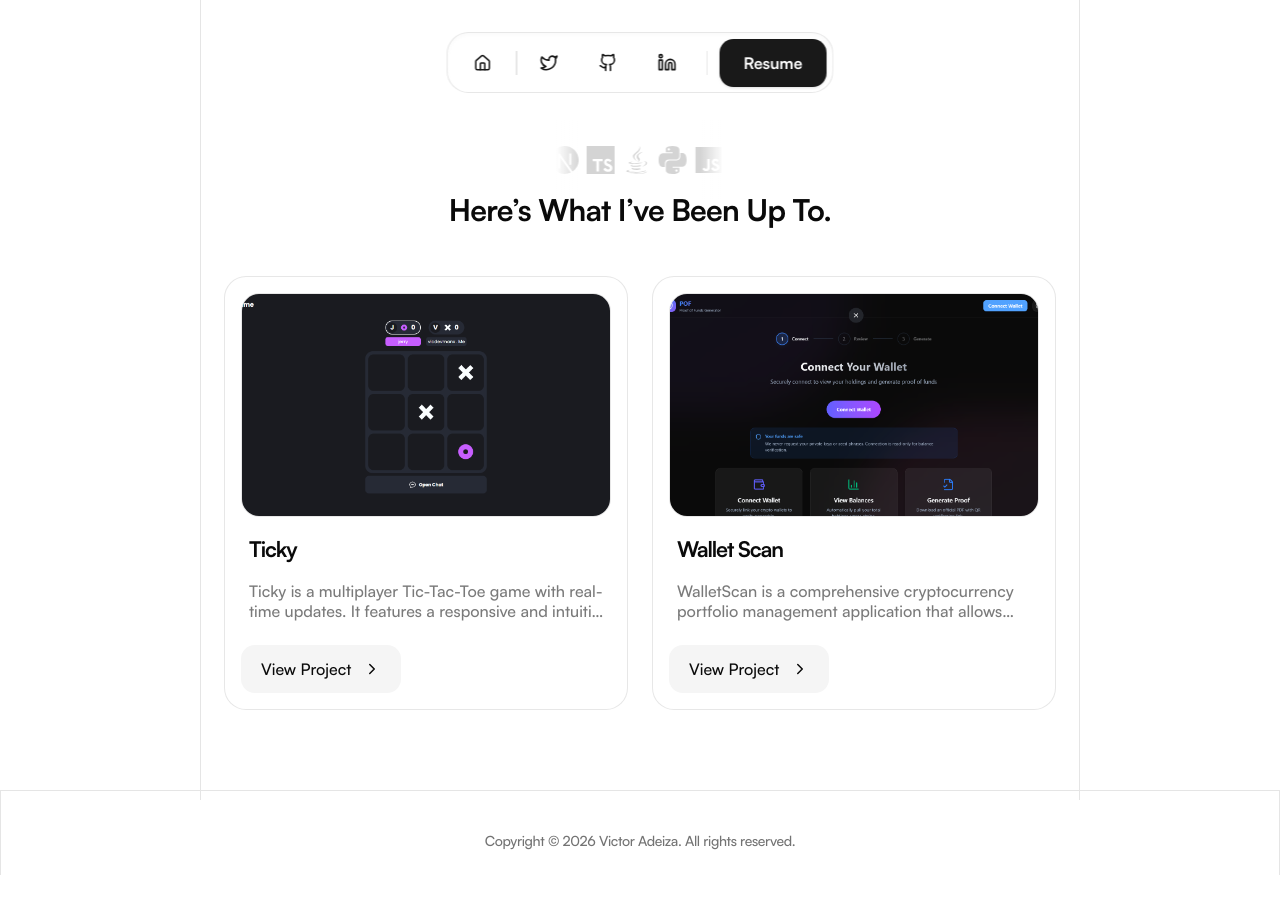
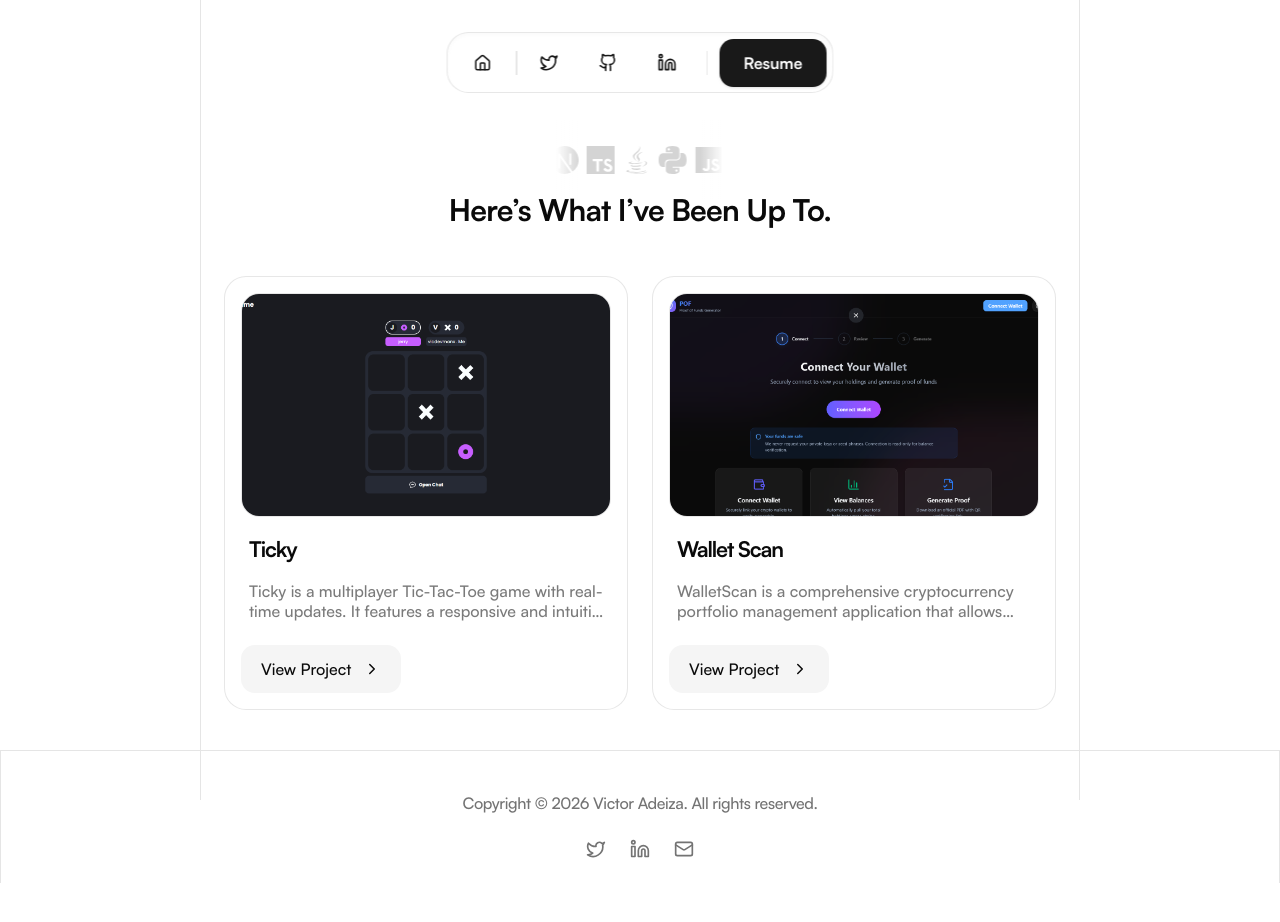
Before and after one commit to vicdevman/vicdevman, a Next.js app: page /projects in a window 1280 px wide. Shown: the top 922 px of the page. Built offline with nearby package versions, Linux system fonts and the light colour scheme.

Commit message:
fix:project animation, footer link

```diff
--- a/app/components/footer.js
+++ b/app/components/footer.js
@@ -1,14 +1,30 @@
-import React from 'react'
+import { Instagram } from "lucide-react";
+import { Mail } from "lucide-react";
+import { Linkedin } from "lucide-react";
+import { Twitter } from "lucide-react";
+import Link from "next/link";
+import React from "react";
 
 export default function Footer() {
-
-    const currentYear = new Date().getFullYear();
+  const currentYear = new Date().getFullYear();
 
   return (
-    <div className="text-center py-6 text-sm text-neutral-500 font-[satoshi-medium] tracking-tight pt-10 border border-neutral-200 mt-20 mb-20 border-b-0">
+    <div className="text-center py-6 flex flex-col justify-center gap-6 max-sm:text-sm text-md text-neutral-500 font-[satoshi-medium] tracking-tight pt-10 border border-neutral-200 mt-10 mb-10 border-b-0">
       Copyright © {currentYear} Victor Adeiza. All rights reserved.
-
-      <div></div>
+      <div className="flex mx-auto gap-6 text-center">
+        <Link href="https://twitter.com/vicdevman" target="_blank">
+          <Twitter size={20} />{" "}
+        </Link>
+        {/* <Link href="https://instagram.com/vicdevman_" target="_blank">
+          <Instagram size={20} />{" "}
+        </Link> */}
+        <Link href="https://linkedin.com/in/vicdevman" target="_blank">
+          <Linkedin size={20} />{" "}
+        </Link>
+        <Link href="mailto:vicdevmanx@gmail.com" target="_blank">
+          <Mail size={20} />
+        </Link>
+      </div>
     </div>
-  )
+  );
 }
--- a/app/components/projects.js
+++ b/app/components/projects.js
@@ -1,3 +1,6 @@
+'use client';
+
+
 import React from "react";
 import LogoLoop from "@/components/LogoLoop";
 import Image from "next/image";
@@ -6,6 +9,7 @@ import { Phone } from "lucide-react";
 import { Laptop, ChevronRight } from "lucide-react";
 import Link from "next/link";
 import { projects } from "../data/projects.data";
+import { motion } from "framer-motion";
 
 
 const SvgTemplate = ({ image }) => {
@@ -65,6 +69,11 @@ export default function Projects({show = true}) {
     },
   ];
 
+  const fadeInUp = {
+    initial: { opacity: 0, y: 50 },
+    animate: { opacity: 1, y: 0 },
+  };
+
   return (
     <div className="relative z-5 flex flex-col justify-center mt-20">
       <div className="max-w-220 mx-auto px-6 flex flex-col items-center">
@@ -88,10 +97,16 @@ export default function Projects({show = true}) {
           Here’s What I’ve Been Up To.
         </h1>
 
-        <div className="grid grid-cols-2 max-md:grid-cols-1 gap-6 mt-10">
+        <motion.div
+          id="work"
+          variants={fadeInUp}
+          initial="initial"
+          whileInView="animate"
+          viewport={{ once: true, amount: 0.2, delay: 0.5 }}
+          transition={{ duration: 0.5, ease: "easeOut" }} className="grid grid-cols-2 max-md:grid-cols-1 gap-6 mt-10">
           {projects &&
             projects.map((project) => (
-              <div className="border flex flex-col items-start gap-4 bg-white border-neutral-200/90 p-4 rounded-3xl">
+              <div key={project.id} className="border flex flex-col items-start gap-4 bg-white border-neutral-200/90 p-4 rounded-3xl">
                 <Image
                   src={project.image}
                   alt={project.title}
@@ -113,7 +128,7 @@ export default function Projects({show = true}) {
                 </Link>
               </div>
             ))}
-        </div>
+        </motion.div>
         <div className={`${show ? 'block' : 'hidden'} mt-10`}>
           <Link
             href="/projects"
--- a/app/components/work.js
+++ b/app/components/work.js
@@ -1,4 +1,7 @@
+'use client';
+
 import React from "react";
+import { motion } from "framer-motion";
 
 const experinces = [
   {
@@ -19,13 +22,26 @@ const experinces = [
 ];
 
 export default function Work() {
+  const fadeInUp = {
+    initial: { opacity: 0, y: 50 },
+    animate: { opacity: 1, y: 0 },
+  };
+
   return (
     <div className="flex flex-col items-start mt-30 ">
       <div className=" max-w-3xl mx-auto px-6">
         <h1 className="text-2xl font-[satoshi-bold] mb-10 tracking-tight">
           Work Experience
         </h1>
-        <div className="flex flex-col gap-8 mb-8 w-full">
+        <motion.div
+          id="work"
+          variants={fadeInUp}
+          initial="initial"
+          whileInView="animate"
+          viewport={{ once: true, amount: 0.2, delay: 0.5 }}
+          transition={{ duration: 0.5, ease: "easeOut" }}
+          className="flex flex-col gap-8 mb-8 w-full"
+        >
           {experinces.map((experience, index) => (
             <div
               key={index}
@@ -48,7 +64,7 @@ export default function Work() {
               </div>
             </div>
           ))}
-        </div>
+        </motion.div>
       </div>
     </div>
   );
```
